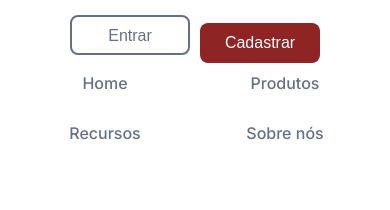
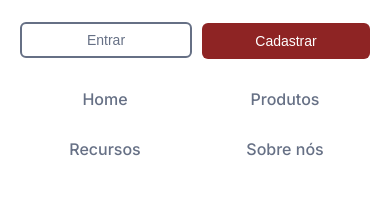
Before and after one commit to LucasMB21/7daysofcode-html-css, a plain HTML site: page index.html in a window 390 px wide. Shown: the part 39-249 px from the top of the page. Drawn offline with Linux system fonts and the light colour scheme.

Commit message:
update style .css

```diff
--- a/style.css
+++ b/style.css
@@ -38,6 +38,7 @@ body {
 .links-navbar {
     display: flex;
     gap: 32px;
+    margin-top: 20px;
 }
 
 .link-navbar {
@@ -309,17 +310,19 @@ body {
         gap: 10px;
         justify-content: center;
         align-items: center;
+        width: 100%;
     }
 
     .botao-navbar {
+        display: flex;
+        align-items: center;
+        justify-content: center;
         flex: 1;
-        min-width: 120px;
-        max-width: 150px;
-        height: 40px;
-        padding: 10px 0;
-        text-align: center;
-        border-radius: 8px;
-        font-size: 16px;
+        width: 110px;
+        height: 36px;
+        padding: 8px 0;
+        border-radius: 6px;
+        font-size: 14px;
         border: none;
         box-sizing: border-box;
     }
@@ -329,6 +332,7 @@ body {
         border: 2px solid var(--cor-cinza-botão);
         color: var(--cor-cinza-botão);
         box-sizing: border-box;
+        margin-top: 14px;
     }
 
     .botao-cadastrar {
@@ -488,6 +492,7 @@ body {
     .botao-cadastrar {
         width: 100%;
         max-width: 200px;
-        margin-top: 16px;
+        margin: 16px auto 0;
+        display: block;
     }
 }
```
